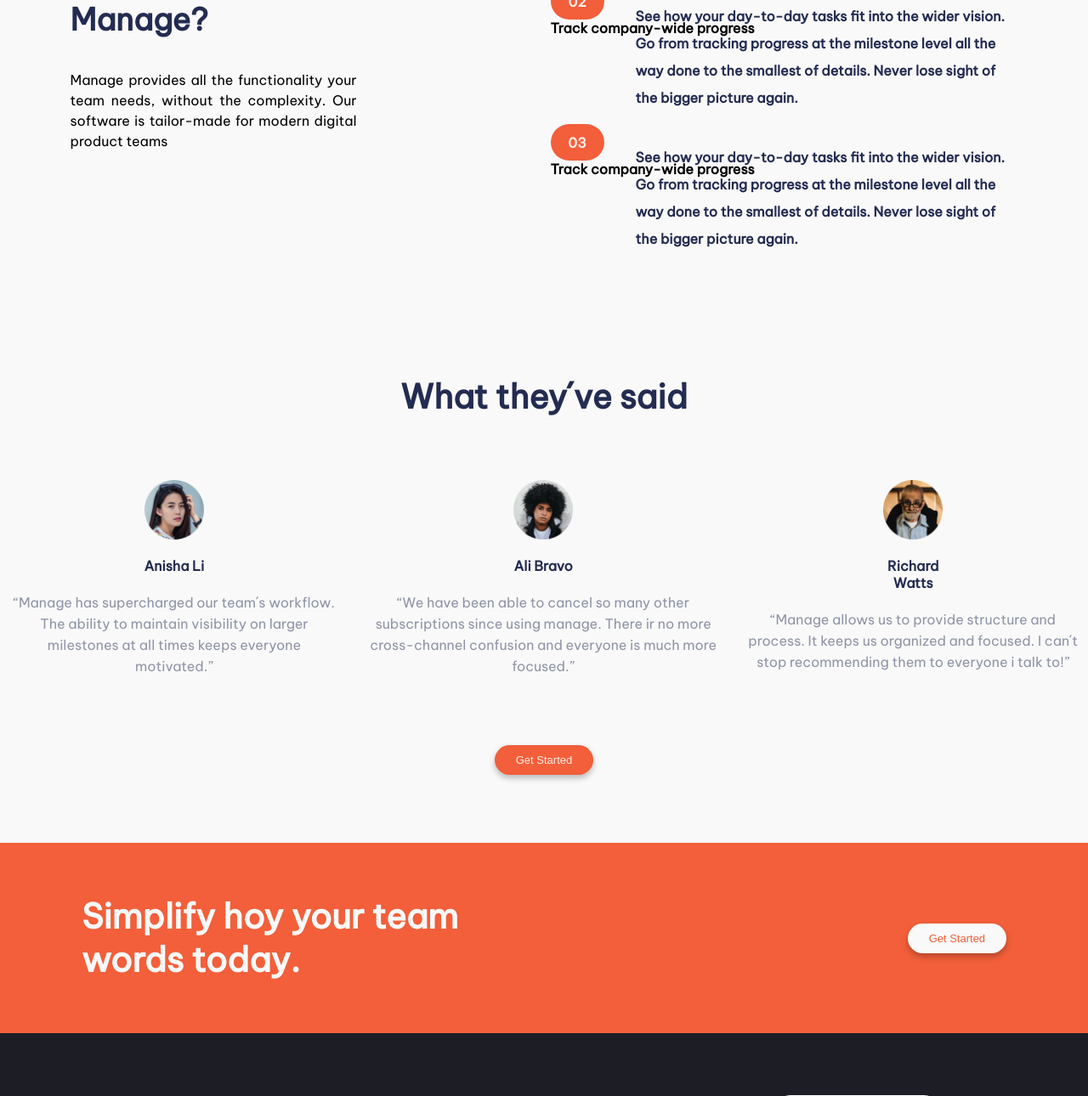
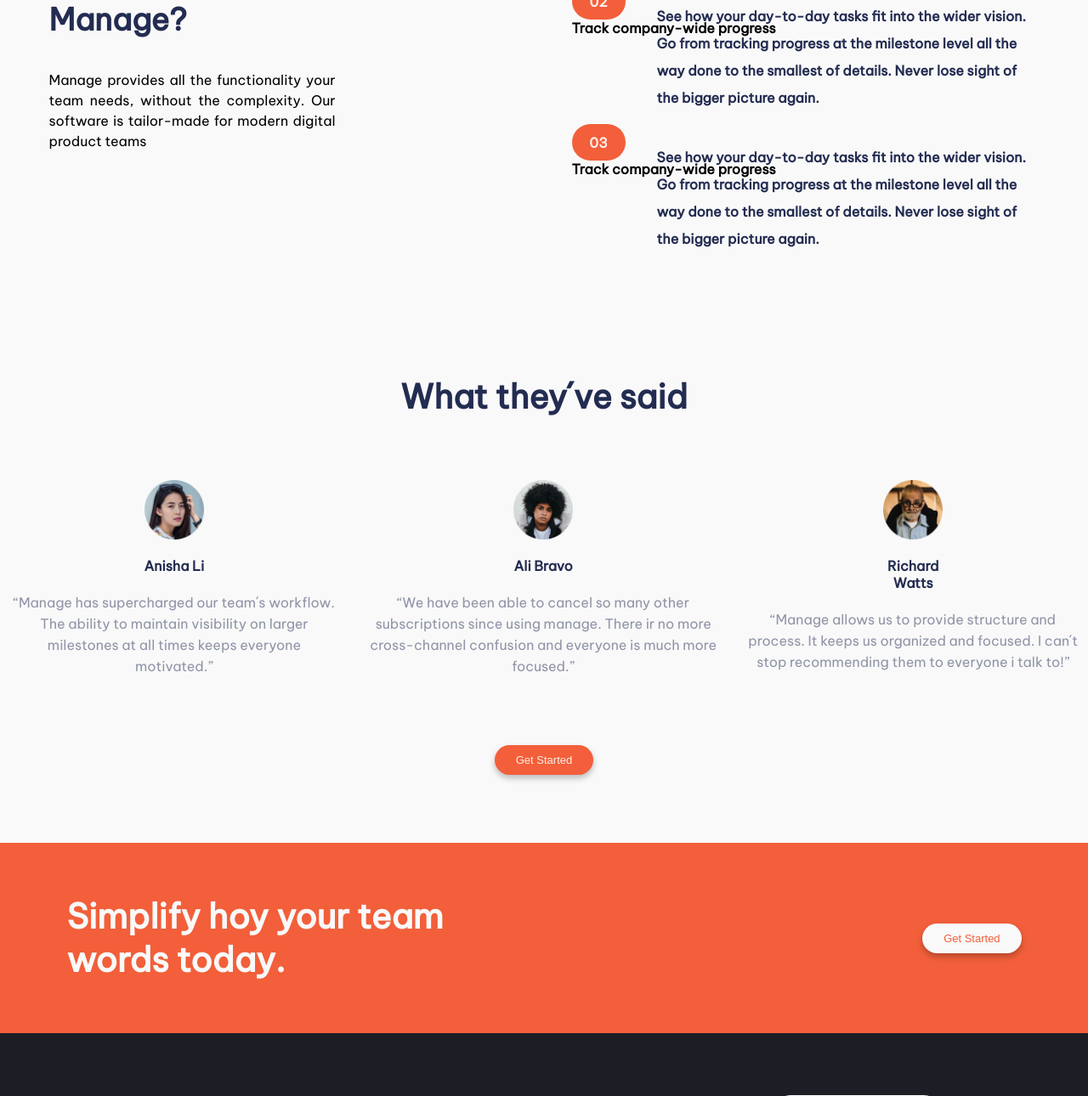
Before and after one commit to Goncar29/manage, a plain HTML site: page index.html in a window 1280 px wide. Shown: the part 861-2151 px from the top of the page at 85% size. Drawn offline with Linux system fonts and the light colour scheme.

Commit message:
Se hacen ajuste de tamaño usando column-gap

```diff
--- a/style.scss
+++ b/style.scss
@@ -28,6 +28,7 @@ header {
     flex-direction: row;
     height: 15rem;
     justify-content: space-around;
+    column-gap: 8rem;
     nav ul{
         display: flex;
         list-style: none;
@@ -65,7 +66,6 @@ header {
     display: flex;
     font-size: 1.6rem;
     justify-content: space-around;
-    padding: 0 0 0 3rem;
     .first-section {
         h1 {
             display: flex;
@@ -112,6 +112,7 @@ header {
     display: flex;
     font-size: 1.6rem;
     justify-content: space-around;
+    column-gap: 10rem;
     .third-section {
         display: flex;
         flex-direction: column;
@@ -251,7 +252,7 @@ header {
     justify-content: space-around;
     flex-wrap: wrap;
     align-items:center;
-    column-gap: 28rem;
+    column-gap: 35rem;
     h2 {
         color: var(--variante-gris-claro);
         display: flex;
```
Also changed, not shown: style.css, 1 other file.
